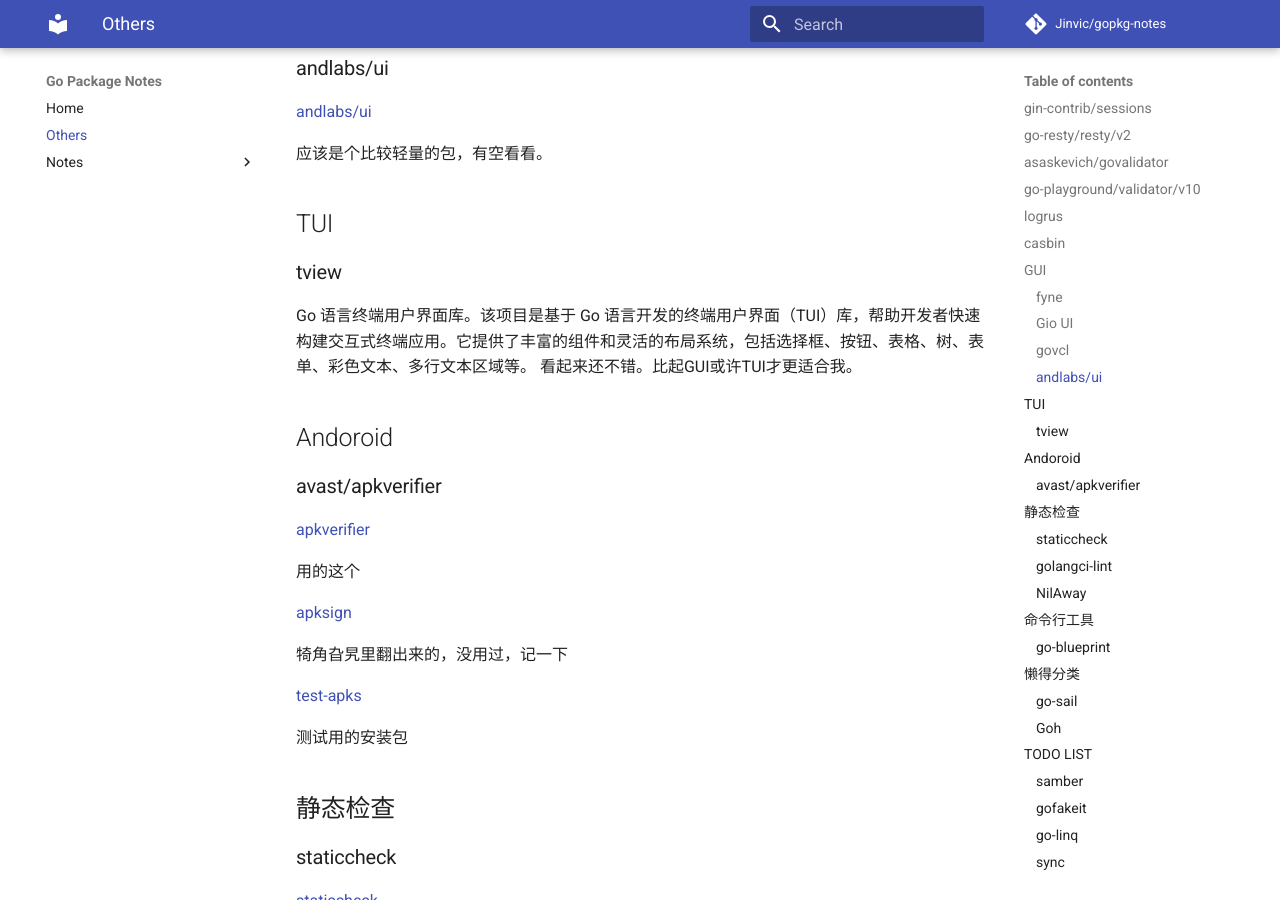
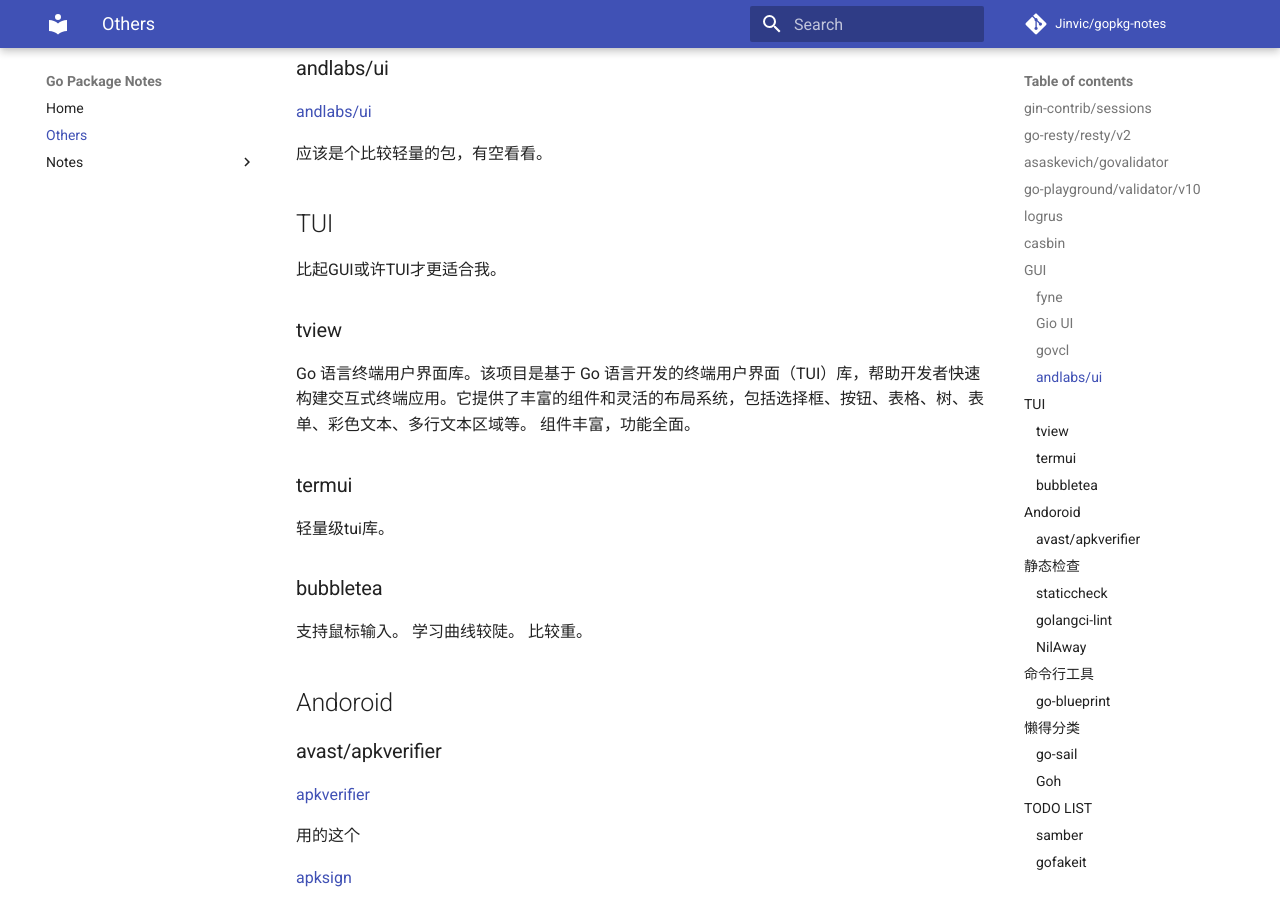
Before and after one commit to Jinvic/gopkg-notes, an MkDocs documentation site: the page built from docs/others.md, in a window 1280 px wide and 900 px high, scrolled down 1687 px. Built offline with MkDocs 1.6.1 and Material for MkDocs 9.7.7, drawn with Linux system fonts in a browser that asks for light colours; comment, search, counter and statistics services are not loaded.

Commit message:
update tui

```diff
--- a/docs/others.md
+++ b/docs/others.md
@@ -69,10 +69,22 @@ Go跨平台GUI工具包
 
 ## TUI
 
+比起GUI或许TUI才更适合我。
+
 ### tview
 
 Go 语言终端用户界面库。该项目是基于 Go 语言开发的终端用户界面（TUI）库，帮助开发者快速构建交互式终端应用。它提供了丰富的组件和灵活的布局系统，包括选择框、按钮、表格、树、表单、彩色文本、多行文本区域等。
-看起来还不错。比起GUI或许TUI才更适合我。
+组件丰富，功能全面。
+
+### termui
+
+轻量级tui库。
+
+### bubbletea
+
+支持鼠标输入。
+学习曲线较陡。
+比较重。
 
 ## Andoroid
 
```
